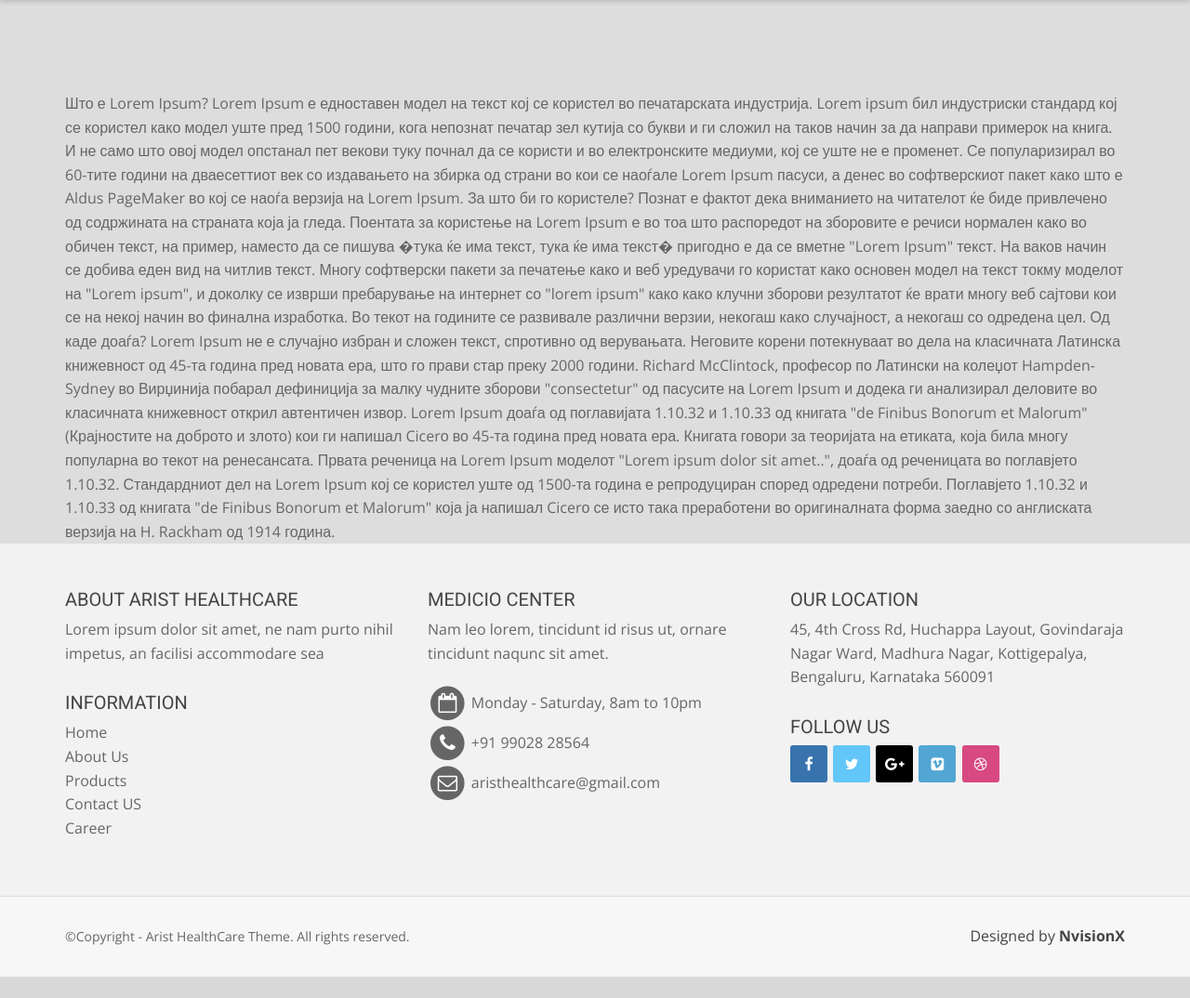
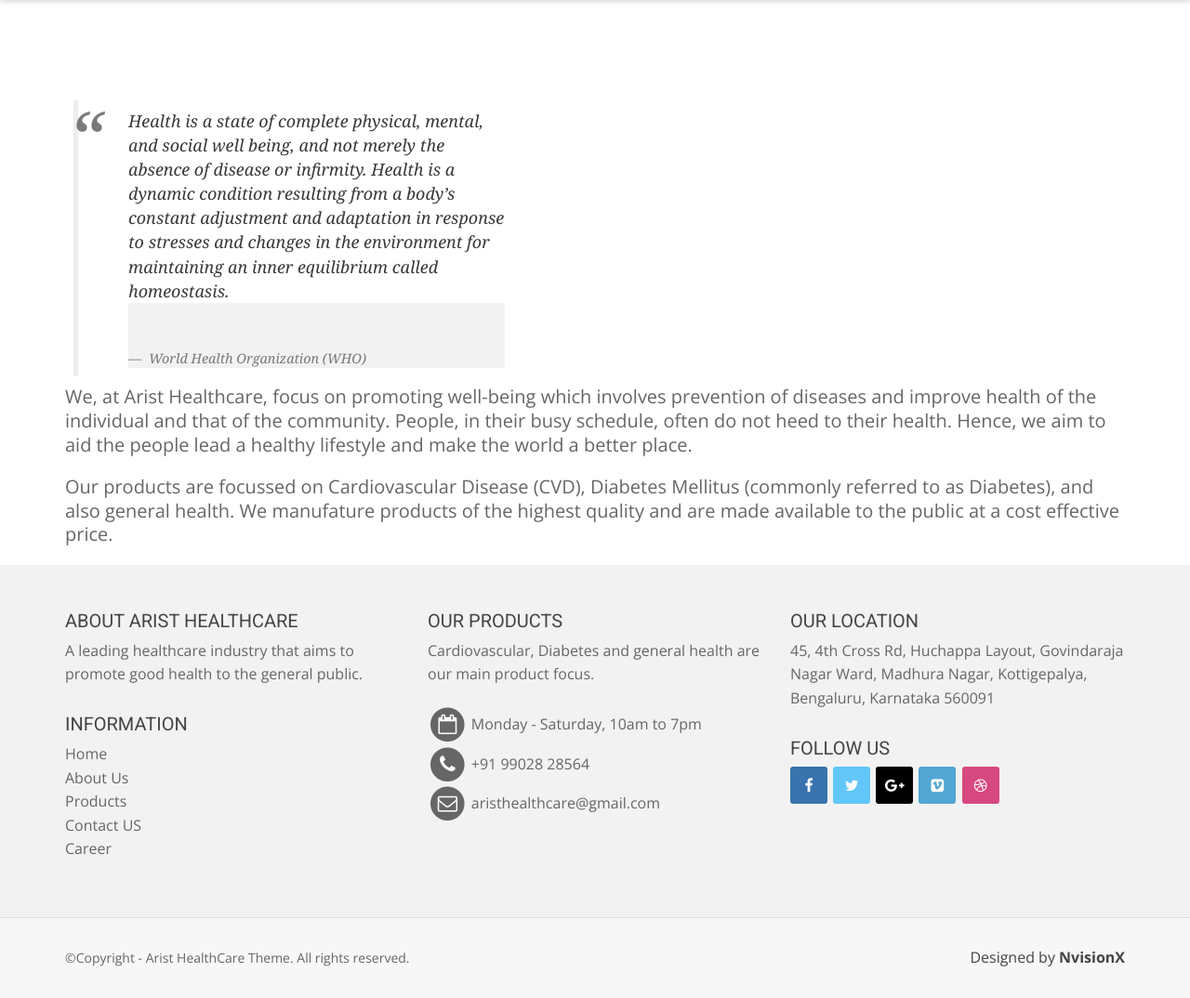
Before and after one commit to nvisionx/nvisionx.github.io, a PHP site: page /about.php in a window 1280 px wide. Shown: the part 81-1155 px from the top of the page at 93% size. Before the commit the page ends 1132 px from the top, so only its background shows below. Run offline with PHP 8.4, Linux system fonts and the light colour scheme.

Commit message:
Home page and about page updated

```diff
--- a/about.php
+++ b/about.php
@@ -13,17 +13,34 @@
 
 
 <div class="container" style="margin-top: 180px;">
-Што е Lorem Ipsum?
-Lorem Ipsum е едноставен модел на текст кој се користел во печатарската индустрија. Lorem ipsum бил индустриски стандард кој се користел како модел уште пред 1500 години, кога непознат печатар зел кутија со букви и ги сложил на таков начин за да направи примерок на книга. И не само што овој модел опстанал пет векови туку почнал да се користи и во електронските медиуми, кој се уште не е променет. Се популаризирал во 60-тите години на дваесеттиот век со издавањето на збирка од страни во кои се наоѓале Lorem Ipsum пасуси, а денес во софтверскиот пакет како што е Aldus PageMaker во кој се наоѓа верзија на Lorem Ipsum.
+<!-- <p>Health is a state of complete physical, mental, and social well being, and not merely the absence of disease or infirmity. Health is a dynamic condition resulting from a body’s constant adjustment and adaptation in response to stresses and changes in the environment for maintaining an inner equilibrium called homeostasis.</p>
 
-За што би го користеле?
-Познат е фактот дека вниманието на читателот ќе биде привлечено од содржината на страната која ја гледа. Поентата за користење на Lorem Ipsum е во тоа што распоредот на зборовите е речиси нормален како во обичен текст, на пример, наместо да се пишува �тука ќе има текст, тука ќе има текст� пригодно е да се вметне "Lorem Ipsum" текст. На ваков начин се добива еден вид на читлив текст. Многу софтверски пакети за печатење како и веб уредувачи го користат како основен модел на текст токму моделот на "Lorem ipsum", и доколку се изврши пребарување на интернет со "lorem ipsum" како како клучни зборови резултатот ќе врати многу веб сајтови кои се на некој начин во финална изработка. Во текот на годините се развивале различни верзии, некогаш како случајност, а некогаш со одредена цел.
+<p><em><strong>-World Health Organization (WHO)</strong></em></p> -->
 
+<div class="row">
 
-Од каде доаѓа?
-Lorem Ipsum не е случајно избран и сложен текст, спротивно од верувањата. Неговите корени потекнуваат во дела на класичната Латинска книжевност од 45-та година пред новата ера, што го прави стар преку 2000 години. Richard McClintock, професор по Латински на колеџот Hampden-Sydney во Вирџинија побарал дефиниција за малку чудните зборови "consectetur" од пасусите на Lorem Ipsum и додека ги анализирал деловите во класичната книжевност открил автентичен извор. Lorem Ipsum доаѓа од поглавијата 1.10.32 и 1.10.33 од книгата "de Finibus Bonorum et Malorum" (Крајностите на доброто и злото) кои ги напишал Cicerо во 45-та година пред новата ера. Книгата говори за теоријата на етиката, која била многу популарна во текот на ренесансата. Првата реченица на Lorem Ipsum моделот "Lorem ipsum dolor sit amet..", доаѓа од реченицата во поглавјето 1.10.32.
+<div class="col-sm-6">
+    <blockquote style="font-family: Georgia, serif;
+    position: relative;
+    margin: 0.5em;
+    padding: 0.5em 2em 0.5em 3em;">
+        Health is a state of complete physical, mental, and social well being, and not merely the absence of disease or infirmity. Health is a dynamic condition resulting from a body’s constant adjustment and adaptation in response to stresses and changes in the environment for maintaining an inner equilibrium called homeostasis.
+    <footer>
+            World Health Organization (WHO)
+    </footer>
+    </blockquote>
+</div>
+<div class="col-sm-6">
+	<!-- <img src="carousel_images/1.jpg" alt=""> -->
+</div>
+</div>
 
-Стандардниот дел на Lorem Ipsum кој се користел уште од 1500-та година е репродуциран според одредени потреби. Поглавјето 1.10.32 и 1.10.33 од книгата "de Finibus Bonorum et Malorum" која ја напишал Cicerо се исто така преработени во оригиналната форма заедно со англиската верзија на H. Rackham од 1914 година.
+<p style="font-size: 20px">
+We, at Arist Healthcare, focus on promoting well-being which involves prevention of diseases and improve health of the individual and that of the community.  People, in their busy schedule, often do not heed to their health. Hence, we aim to aid the people lead a healthy lifestyle and make the world a better place.</p>
+
+<p style="font-size: 20px">Our products are focussed on Cardiovascular Disease (CVD), Diabetes Mellitus (commonly referred to as Diabetes), and also general health.
+We manufature products of the highest quality and are made available to the public at a cost effective price.</p>
+
 </div>
 
 
--- a/career.php
+++ b/career.php
@@ -7,6 +7,7 @@
 <br>
 <br>
 <br>
+<iframe src="#" id="fake-target" name="fake-target" style="width:0px; height:0px; border:0px;"></iframe>
 
 <div class="container">
 	<div class="row">
@@ -76,7 +77,6 @@
 </div>
 </div>
 
-<iframe src="#" id="fake-target" name="fake-target" style="width:0px; height:0px; border:0px;"></iframe>
 
   <script type="text/javascript">
    function custommsg() {
--- a/footer.php
+++ b/footer.php
@@ -7,7 +7,7 @@
               <div class="widget">
                 <h5>About ARIST HEALTHCARE</h5>
                 <p>
-                  Lorem ipsum dolor sit amet, ne nam purto nihil impetus, an facilisi accommodare sea
+                  A leading healthcare industry that aims to promote good health to the general public.
                 </p>
               </div>
             </div>
@@ -27,16 +27,16 @@
           <div class="col-sm-6 col-md-4">
             <div class="wow fadeInDown animated" data-wow-delay="0.1s" style="visibility: visible; animation-delay: 0.1s; animation-name: fadeInDown;">
               <div class="widget">
-                <h5>Medicio center</h5>
+                <h5>Our Products</h5>
                 <p>
-                  Nam leo lorem, tincidunt id risus ut, ornare tincidunt naqunc sit amet.
+                  Cardiovascular, Diabetes and general health are our main product focus.
                 </p>
                 <ul>
                   <li>
                     <span class="fa-stack fa-lg">
 									<i class="fa fa-circle fa-stack-2x"></i>
 									<i class="fa fa-calendar-o fa-stack-1x fa-inverse"></i>
-								</span> Monday - Saturday, 8am to 10pm
+								</span> Monday - Saturday, 10am to 7pm
                   </li>
                   <li>
                     <span class="fa-stack fa-lg">
@@ -48,7 +48,7 @@
                     <span class="fa-stack fa-lg">
 									<i class="fa fa-circle fa-stack-2x"></i>
 									<i class="fa fa-envelope-o fa-stack-1x fa-inverse"></i>
-								</span> aristhealthcare@gmail.com
+								</span> <a href="mailto:aristhealthcare@gmail.com">aristhealthcare@gmail.com</a>
                   </li>
 
                 </ul>
--- a/header.php
+++ b/header.php
@@ -19,7 +19,7 @@
   <script src="https://ajax.googleapis.com/ajax/libs/jquery/3.3.1/jquery.min.js"></script>
   <script src="https://maxcdn.bootstrapcdn.com/bootstrap/3.3.7/js/bootstrap.min.js"></script>
 </head>
-<body>
+<body style="background-color: white">
 
 	<nav class="navbar navbar-custom navbar-fixed-top" role="navigation">
       <div class="container navigation">
--- a/style/style2.css
+++ b/style/style2.css
@@ -118,3 +118,38 @@
 .form-control:focus {
   border-color: #3fbbc0;
 }
+
+
+blockquote {
+    font-family: Georgia, serif;
+    font-size: 18px;
+    font-style: italic;
+    width: 500px;
+    margin: 0.25em 0;
+    padding: 0.35em 40px;
+    line-height: 1.45;
+    position: relative;
+    color: #383838;
+}
+
+blockquote:before {
+    display: block;
+    padding-left: 10px;
+    content: "\201C";
+    font-size: 80px;
+    position: absolute;
+    left: -20px;
+    top: -20px;
+    color: #7a7a7a;
+}
+
+blockquote cite {
+    color: #999999;
+    font-size: 14px;
+    display: block;
+    margin-top: 5px;
+}
+
+blockquote cite:before {
+    content: "\2014 \2009";
+}
```
Also changed, not shown: index.php (+35 -13 lines), carousel_images/2.jpg (added), carousel_images/4.jpg (added), carousel_images/5.jpg (added), carousel_images/6.jpg (added), carousel_images/8.jpg (added), carousel_images/9.jpg (added), 5 other files.
